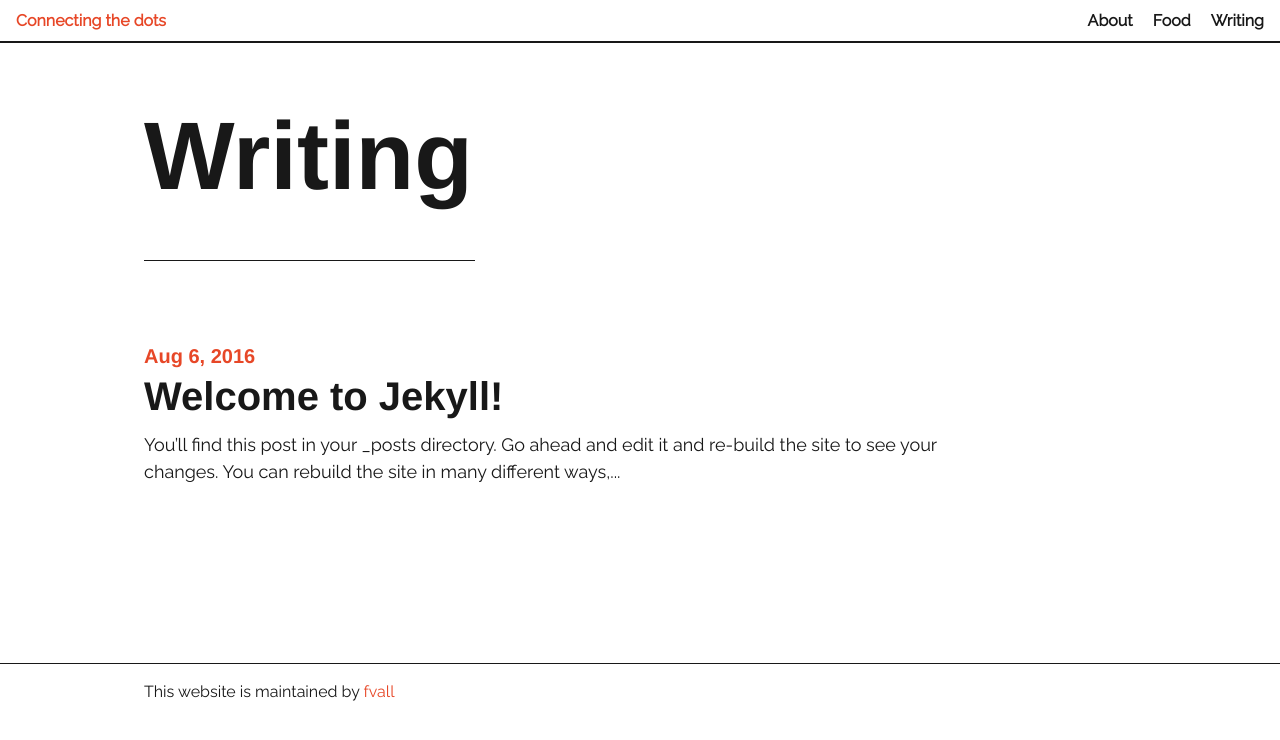
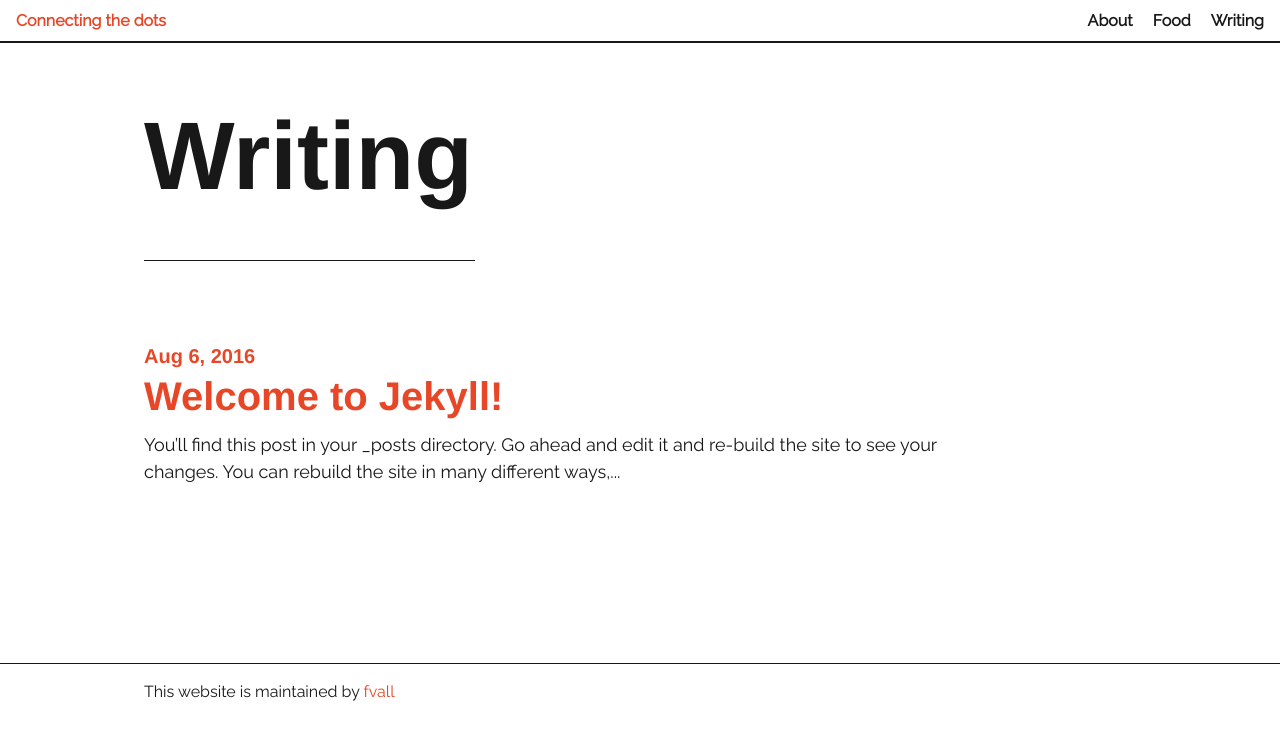
Before and after one commit to fvall/fvall.github.io, a Jekyll site: the page built from writing.html, in a window 1280 px wide. Shown: the top 740 px of the page. Built offline with Jekyll 4.4.1, drawn with Linux system fonts in a browser that asks for light colours.

Commit message:
fix link

```diff
--- a/_sass/_components.scss
+++ b/_sass/_components.scss
@@ -150,11 +150,7 @@
 .prose {
 
   a {
-    text-decoration: underline dotted;
-
-    &:hover {
-      text-decoration: underline;
-    }
+    color: $color-text-accent
   }
 
   p, ol, ul {
```
